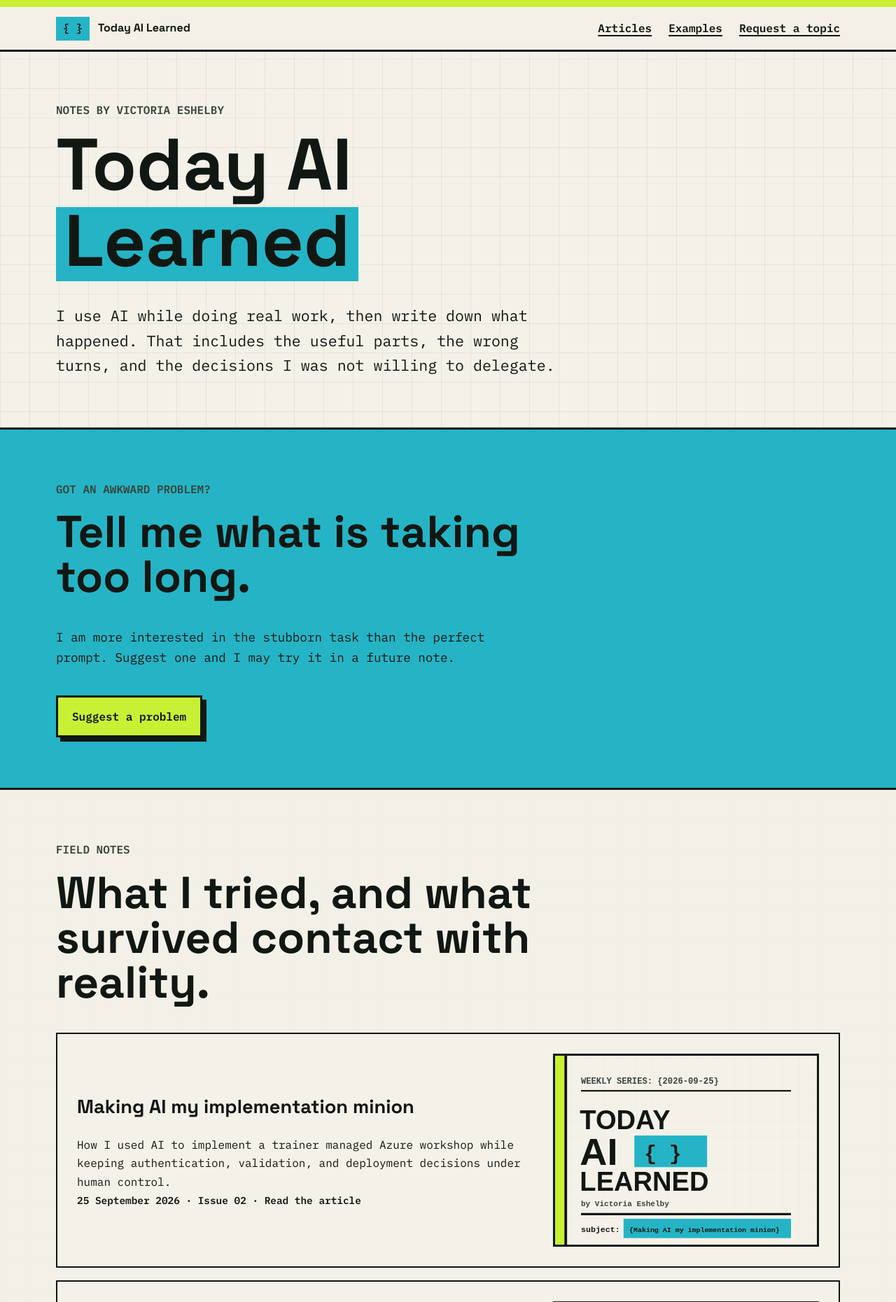
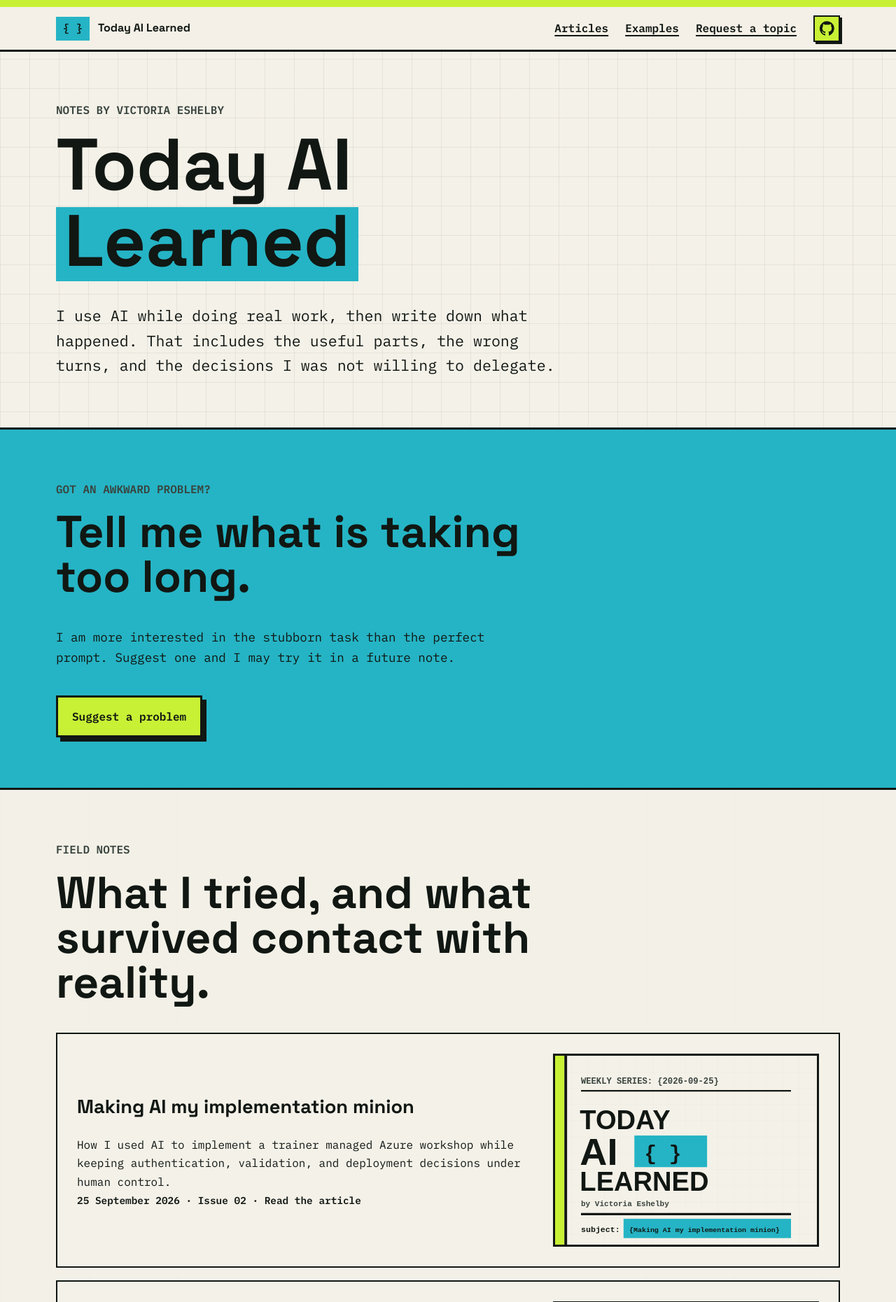
Before and after one commit to VEshelbyMTT/today-ai-learned, a Jekyll site: the page built from index.md, in a window 1280 px wide. Shown: the top 1861 px of the page at 70% size. Built offline with Jekyll 4.4.1, drawn with Linux system fonts in a browser that asks for light colours.

Commit message:
Add a GitHub source button
Link the public repository from a compact accessible icon in the site navigation.

Co-authored-by: Copilot <223556219+Copilot@users.noreply.github.com>

```diff
--- a/_layouts/default.html
+++ b/_layouts/default.html
@@ -21,6 +21,11 @@
         <a href="{{ '/#articles' | relative_url }}">Articles</a>
         <a href="{{ '/#examples' | relative_url }}">Examples</a>
         <a href="{{ '/request/' | relative_url }}">Request a topic</a>
+        <a class="site-nav__github" href="https://github.com/VEshelbyMTT/today-ai-learned" target="_blank" rel="noopener noreferrer" aria-label="View Today AI Learned on GitHub" title="View source and examples on GitHub">
+          <svg viewBox="0 0 24 24" aria-hidden="true">
+            <path d="M12 .3a12 12 0 0 0-3.8 23.4c.6.1.8-.3.8-.6v-2.3c-3.3.7-4-1.4-4-1.4-.5-1.4-1.3-1.8-1.3-1.8-1.1-.7.1-.7.1-.7 1.2.1 1.8 1.2 1.8 1.2 1.1 1.8 2.8 1.3 3.5 1 .1-.8.4-1.3.8-1.6-2.7-.3-5.5-1.3-5.5-5.9 0-1.3.5-2.4 1.2-3.2-.1-.3-.5-1.5.1-3.2 0 0 1-.3 3.3 1.2a11.4 11.4 0 0 1 6 0c2.3-1.5 3.3-1.2 3.3-1.2.6 1.7.2 2.9.1 3.2.8.8 1.2 1.9 1.2 3.2 0 4.6-2.8 5.6-5.5 5.9.4.4.8 1.1.8 2.2v3.3c0 .4.2.7.8.6A12 12 0 0 0 12 .3Z"/>
+          </svg>
+        </a>
       </nav>
     </header>
 
--- a/assets/css/style.css
+++ b/assets/css/style.css
@@ -79,8 +79,33 @@ a:focus-visible {
 
 .site-nav {
   display: flex;
-  gap: 24px;
+  align-items: center;
+  flex-wrap: wrap;
+  gap: clamp(12px, 2vw, 24px);
   font-weight: 600;
+}
+
+.site-nav__github {
+  display: grid;
+  place-items: center;
+  width: 38px;
+  height: 38px;
+  border: 2px solid var(--ink);
+  background: var(--green);
+  box-shadow: 3px 3px 0 var(--ink);
+  text-decoration: none;
+  transition: transform 120ms ease, box-shadow 120ms ease;
+}
+
+.site-nav__github:hover {
+  box-shadow: 1px 1px 0 var(--ink);
+  transform: translate(2px, 2px);
+}
+
+.site-nav__github svg {
+  width: 21px;
+  height: 21px;
+  fill: currentColor;
 }
 
 .hero {
```
